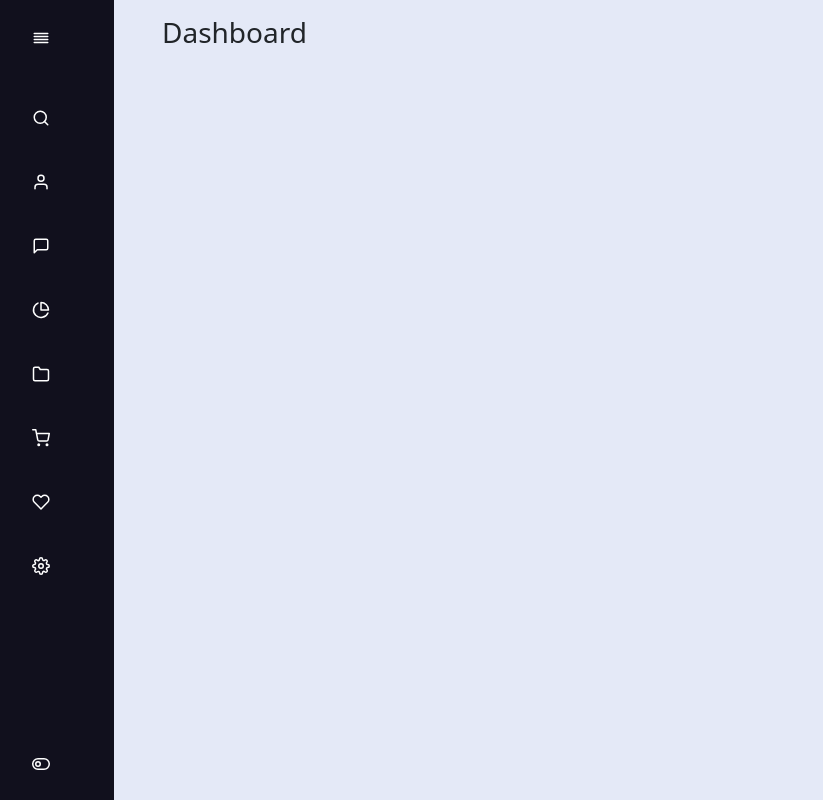
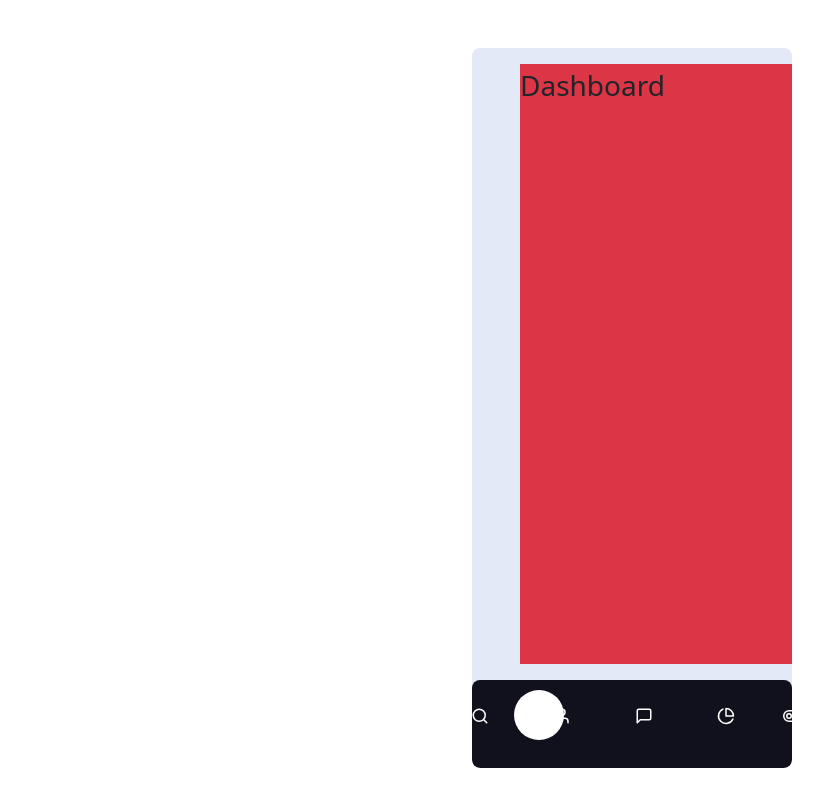
Before and after one commit to Shivgitcode/tab-navigation-project, a website: page index.html in a window 1280 px wide. Shown: the whole page, without its empty margins (8-831 px from the left). Drawn offline with nearby package versions, Linux system fonts and the light colour scheme.

Commit message:
making some more changes

```diff
--- a/index.html
+++ b/index.html
@@ -21,40 +21,36 @@
 
 </head>
 
-<body>
-    <div class="d-flex bg-secondary main">
+<body class="w-100 h-100 ">
+    <div
+        class="d-flex bg-secondary main flex-column-reverse w-25 min-h mx-auto mt-5   rounded-3  align-items-center justify-content-between overflow-hidden">
 
-        <div class="px-4 pe-5 bg-primary width min-vh-100 h-100 d-flex flex-column justify-content-between sidebar">
+        <div class="px-4 pe-5 bg-primary  w-100  d-flex sidebar align-items-bottom  rounded-3">
 
-            <nav class="d-flex flex-column w-100">
-                <div class="my-4 ms-3" id="collapse2">
-                    <i data-feather="align-justify"></i>
-                </div>
+            <nav class="d-flex w-100">
 
-                <ul class="list-group d-flex flex-column gap-4 py-4">
-                    <li class="list-unstyled tt d-flex flex-row  align-items-center input-group ps-3 py-2">
-                        <i data-feather="search"></i>
-                        <div class="text-white ms-3 fw-medium hide">Search</div>
+                <ul class="d-flex justify-content-center w-100 gap-5 ">
+                    <li class=" d-flex align-items-center ps-3">
+                        <i data-feather="search" class="icon"></i>
+                        <!-- <div class="text-white ms-3 fw-medium hide">Search</div> -->
                     </li>
-                    <li class="list-unstyled tt d-flex flex-row align-items-center ps-3 py-2" data-bs-animation="true"
-                        data-bs-offset="0,13" data-bs-title="user" data-bs-custom-class="cutom-tooltip"
-                        data-bs-placement="right">
-                        <i data-feather="user" class="hoverbg"></i>
-                        <div class="text-white ms-3 fw- fw-medium hide">User</div>
+                    <li class="list-unstyled  d-flex flex-row align-items-center ps-3">
+                        <i data-feather="user" class="icon"></i>
+                        <!-- <div class="text-white ms-3 fw-medium hide">User</div> -->
                     </li>
-                    <li class="list-unstyled tt d-flex flex-row align-items-center ps-3 py-2 " data-bs-animation="true"
+                    <li class="list-unstyled  d-flex flex-row align-items-center ps-3" data-bs-animation="true"
                         data-bs-offset="0,13" data-bs-title="chat" data-bs-custom-class="custom-tooltip"
                         data-bs-placement="right">
-                        <i data-feather="message-square"></i>
-                        <div class="text-white ms-3 fw-medium hide ">Chat</div>
+                        <i data-feather="message-square" class="icon"></i>
+                        <!-- <div class="text-white ms-3 fw-medium hide">Chat</div> -->
                     </li>
-                    <li class="list-unstyled tt d-flex flex-row align-items-center ps-3 py-2" data-bs-animation="true"
+                    <li class="list-unstyled  d-flex flex-row align-items-center ps-3" data-bs-animation="true"
                         data-bs-offset="0,13" data-bs-title="analytics" data-bs-custom-class="custom-tooltip"
-                        data-bs-placement="right"><i data-feather="pie-chart">
+                        data-bs-placement="right"><i data-feather="pie-chart" class="icon">
                         </i>
-                        <div class="text-white ms-3 fw-medium hide  ">analytics</div>
+                        <!-- <div class="text-white ms-3 fw-medium hide ">analytics</div> -->
                     </li>
-                    <li class="list-unstyled tt d-flex flex-row align-items-center ps-3 py-2" data-bs-animation="true"
+                    <!-- <li class="list-unstyled tt d-flex flex-row align-items-center ps-3 py-2" data-bs-animation="true"
                         data-bs-offset="0,13" data-bs-title="files" data-bs-custom-class="custom-tooltip"
                         data-bs-placement="right"><i data-feather="folder"></i>
                         <div class="text-white ms-3 fw-medium hide  ">files</div>
@@ -73,19 +69,28 @@
                         data-bs-offset="0,13" data-bs-title="settings" data-bs-custom-class="custom-tooltip"
                         data-bs-placement="right"><i data-feather="settings"></i>
                         <div class="text-white ms-3 fw-medium hide    ">settings</div>
+                    </li> -->
+                    <li class="py-4 d-flex flex-row align-items-center" id="collapse">
+                        <i data-feather="toggle-left" class="icon"></i>
+                        <span class="text-white ms-3 fw-medium hide">Dark mode</span>
+
                     </li>
+
+                    <div class="indicator"></div>
                 </ul>
 
 
 
             </nav>
-            <div class="py-4 d-flex flex-row align-items-center ps-3 py-2" id="collapse">
-                <i data-feather="toggle-left"></i>
-                <span class="text-white ms-3 fw- fw-medium hide">Dark mode</span>
 
-            </div>
         </div>
-        <h1 class="mx-5 my-3 fs-3 dash">Dashboard</h1>
+        <div class="d-flex w-100 h-100">
+            <div class="mx-5 my-3 fs-3 min-h min-w dash bg-danger">Dashboard</div>
+            <div class="mx-5 my-3 fs-3 dash min-h min-w bg-primary">Dashboard</div>
+            <div class="mx-5 my-3 fs-3 dash w-100 h-100">Dashboard</div>
+
+        </div>
+
 
     </div>
 
--- a/sass/main.scss
+++ b/sass/main.scss
@@ -35,19 +35,29 @@ $btn-padding-y: 5px;
 
 
 
+
+
+
+.min-h {
+    min-height: 600px;
+}
+
+.min-w {
+    min-width: 100%;
+}
+
 li {
-    border-radius: 10px;
-    transition: all 0.3s;
+    transform: translateY(0px);
 
+
+    transition: all 0.5s;
 
 }
 
 li:hover {
-    background-color: rgb(255, 255, 255, 0.2);
+    transform: translateY(-5px);
+    transition: all 0.5s;
 }
-
-
-
 
 
 
@@ -79,6 +89,80 @@ li:hover {
 
 }
 
+nav {
+    position: relative;
+}
+
+.indicator {
+    position: absolute;
+    background: red;
+    width: 20px;
+    height: 20px;
+    border-radius: 100%;
+    top: 25px;
+    left: 33px;
+    transition: 0.5s;
+    z-index: 1;
+
+
+}
+
+.indicator::before {
+    content: "";
+    position: absolute;
+    top: 50%;
+    left: 50%;
+    transform: translate(-50%, -50%);
+    background-color: white;
+    width: 50px;
+    height: 50px;
+    border-radius: 50%;
+    transition: 0.5s;
+
+
+}
+
+.icons {
+    color: #11101d;
+
+}
+
+li {
+    position: relative;
+    z-index: 10;
+}
+
+
+
+
+
+nav ul li:nth-child(1).active~.indicator {
+    transform: translateX(calc(83px*0));
+
+
+
+}
+
+
+nav ul li:nth-child(2).active~.indicator {
+    transform: translateX(calc(83px*1));
+
+}
+
+nav ul li:nth-child(3).active~.indicator {
+    transform: translateX(calc(81px*2));
+
+}
+
+nav ul li:nth-child(4).active~.indicator {
+    transform: translateX(calc(81px*3));
+
+}
+
+nav ul li:nth-child(5).active~.indicator {
+    transform: translateX(calc(77.5px*4));
+
+}
 
 // @keyframes hide {
 //     0% {
--- a/script.js
+++ b/script.js
@@ -9,64 +9,30 @@ const collapse2 = document.querySelector("#collapse2")
 const main = document.querySelector(".main")
 const dash = document.querySelector(".dash")
 
-const hideItems = () => {
-    links.forEach(el => {
+
+links.forEach((link) => {
+    console.log(link)
+    link.addEventListener("click", (e) => {
+        links.map((link) => {
+            if (link.children[0].classList[1] === e.currentTarget.children[0].classList[1]) {
+                link.classList.add("active")
+                link.children[0].classList.add("icons")
+            }
+            else {
+                link.classList.remove("active")
+                link.children[0].classList.remove("icons")
+            }
+        })
+        console.log(link.children[0].classList[1])
 
 
 
-        if (el.children[1].className.split(" ").includes("hide")) {
-            el.children[1].classList.add("unhide")
-            el.children[1].classList.remove("hide")
-            // el.children[1].classList.remove("hidden")
-            // el.classList.remove("tt")
-        }
-        else {
-            el.children[1].classList.add("hide")
-            el.children[1].classList.remove("unhide")
-            // el.classList.toggle("tt")
-
-        }
+        console.log(e.currentTarget.children[0].classList[1])
+    })
+})
 
 
 
-
-    })
-
-    if (collapse.children[1].className.split(" ").includes("hide")) {
-        collapse.children[1].classList.add("unhide")
-        collapse.children[1].classList.remove("hide")
-        console.log(collapse2.children[0])
-        // collapse2.innerHTML = '<svg xmlns="http://www.w3.org/2000/svg" width="18" height="18" viewBox="0 0 24 24" fill="none" stroke="#ffff" stroke-width="2" stroke-linecap="round" stroke-linejoin="round" class="feather feather-align-justify"><line x1="21" y1="10" x2="3" y2="10"></line><line x1="21" y1="6" x2="3" y2="6"></line><line x1="21" y1="14" x2="3" y2="14"></line><line x1="21" y1="18" x2="3" y2="18"></line></svg>'
-        collapse2.innerHTML = '<svg svg xmlns="http://www.w3.org/2000/svg" width="18" height="18" viewBox="0 0 24 24" fill="none" stroke="#ffff" stroke - width="2" stroke - linecap="round" stroke - linejoin="round" class="feather feather-align-right" ><line x1="21" y1="10" x2="7" y2="10"></line><line x1="21" y1="6" x2="3" y2="6"></line><line x1="21" y1="14" x2="3" y2="14"></line><line x1="21" y1="18" x2="7" y2="18"></line></svg >'
-
-
-
-
-
-
-    }
-    else {
-        collapse.children[1].classList.add("hide")
-        collapse.children[1].classList.remove("unhide")
-
-        collapse2.innerHTML = '<svg xmlns="http://www.w3.org/2000/svg" width="18" height="18" viewBox="0 0 24 24" fill="none" stroke="#ffff" stroke-width="2" stroke-linecap="round" stroke-linejoin="round" class="feather feather-align-justify"><line x1="21" y1="10" x2="3" y2="10"></line><line x1="21" y1="6" x2="3" y2="6"></line><line x1="21" y1="14" x2="3" y2="14"></line><line x1="21" y1="18" x2="3" y2="18"></line></svg>'
-
-
-
-
-    }
-
-
-
-
-
-
-
-
-
-}
-
-collapse2.addEventListener("click", hideItems)
 
 collapse.addEventListener("click", () => {
     main.classList.toggle("bg-dark")
```
Also changed, not shown: sass/main.css, 1 other file.
